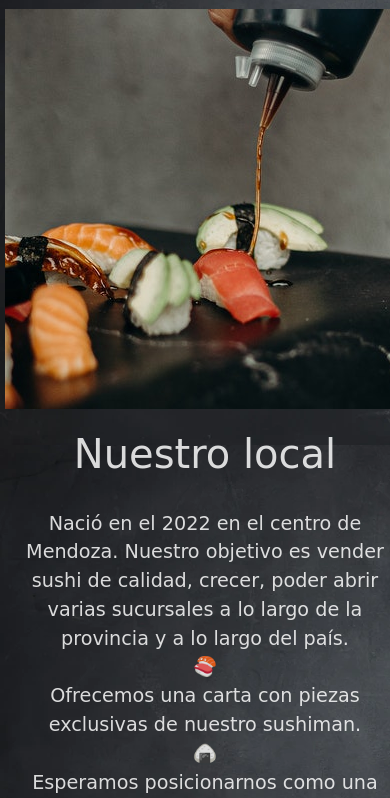
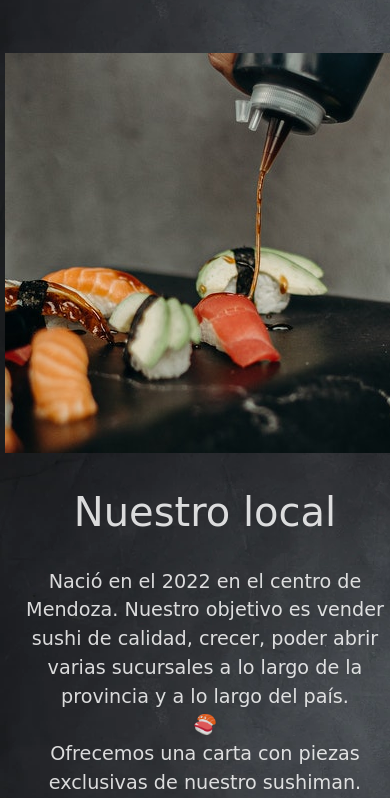
Before and after one commit to tinchotamola123/ProyectoFinalCoder, a website: page index.html in a window 390 px wide. Shown: the part 1143-1941 px from the top of the page. Drawn offline with nearby package versions, Linux system fonts and the light colour scheme; a web font is replaced by a local one.

Commit message:
agrego sass y seo mas responsive

```diff
--- a/scss/estilo.scss
+++ b/scss/estilo.scss
@@ -42,9 +42,10 @@
         }
     }
     .nosotros1{
-        grid-area: nosotros1;
         .fotonosotros{
-            height: 50vh;
+            padding: 0px 0px;
+            padding-top: 55px;
+            padding-bottom: 25px;
         }
     }
     .nosotros2{
@@ -307,9 +308,10 @@
         }
     }
     .nosotros1{
-        grid-area: nosotros1;
         .fotonosotros{
-            height: 50vh;
+            padding: 0px 0px;
+            padding-top: 55px;
+            padding-bottom: 25px;
         }
     }
     .nosotros2{
--- a/scss/layaout/_index.scss
+++ b/scss/layaout/_index.scss
@@ -63,7 +63,7 @@
 .nosotros1{
     grid-area: nosotros1;
     .fotonosotros{
-        height: 70vh;
+        padding: 100px 0px;
         display: flex;
         justify-content: center;
         align-items: center;
```
Also changed, not shown: css/estilo.css.
